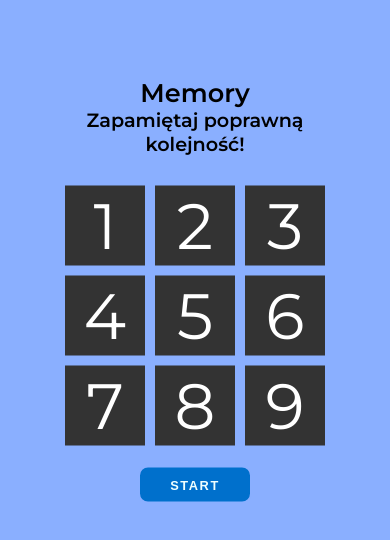
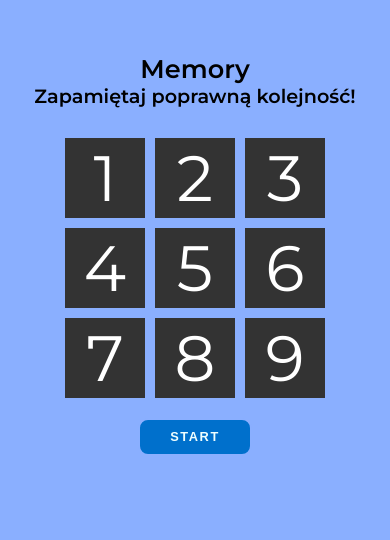
Before and after one commit to adamvodka/adamvodka.github.io, a plain HTML site: page project-2/game/memory/index.html in a window 390 px wide. Shown: the part 132-672 px from the top of the page. Drawn offline with Linux system fonts and the light colour scheme.

Commit message:
clear comments, fix typo

```diff
--- a/project-2/game/memory/app.js
+++ b/project-2/game/memory/app.js
@@ -49,7 +49,6 @@ function playRound(nextSequence) {
 
 function nextStep() {
   const tiles = ["1", "2", "3", "4", "5", "6", "7", "8", "9"];
-  // const tiles = Array.from({ length: 9 }, (_, index) => index + 1) // =? tablica, która ma długość 9 a każdy element to index + 1.
   const random = tiles[Math.floor(Math.random() * tiles.length)];
   return random;
 }
@@ -117,20 +116,16 @@ btnStart.addEventListener("click", () => {
 });
 
 btnLvl1.addEventListener("click", () => {
-  console.log('click btn1');
   roundsCount = 5
   startGame();
 });
 
 btnLvl2.addEventListener("click", () => {
-  console.log('click btn2');
   roundsCount = 10
   startGame();
 });
 
 btnLvl3.addEventListener("click", () => {
-  console.log('click btn3');
-
   roundsCount = 15
   startGame();
 });
--- a/project-2/game/memory/style.css
+++ b/project-2/game/memory/style.css
@@ -11,17 +11,19 @@ html {
 }
 
 body {
+  background-color: rgb(138, 175, 255);
+  font-family: "Montserrat", sans-serif;
   display: flex;
   justify-content: center;
-  background-color: rgb(138, 175, 255);
-  font-family: "Montserrat", sans-serif;
+  align-items: center;
 }
 
 .game-container {
-  position: absolute;
-  top: 50%;
-  left: 50%;
-  transform: translate(-50%, -50%);
+  display: flex;
+  flex-direction: column;
+  justify-content: center;
+  align-items: center;
+  height: 100vh;
 }
 
 .hidden {
@@ -47,8 +49,7 @@ header {
   grid-template-columns: 150px 150px 150px;
   grid-gap: 30px;
   position: relative;
-  padding-top: 30px;
-  padding-bottom: 20px;
+  padding: 30px 0 20px 0;
 }
 
 .unclickable {
@@ -88,7 +89,6 @@ header {
 .tile-1.activated {
   background-color: peru;
 }
-
 .tile-2:active,
 .tile-2.activated {
   background-color: chartreuse;
@@ -126,7 +126,7 @@ header {
   text-align: center;
 }
 
-.btn{
+.btn {
   display: inline-block;
   height: 38px;
   padding: 0 30px;
@@ -146,7 +146,6 @@ header {
 }
 
 .btn:hover {
-  /* background-color: lightgrey; */
   box-shadow: 0px 0px 0px 3px #0070cc;
   outline: 0;
   transition-duration: 250ms;
@@ -171,8 +170,6 @@ header {
   }
 
   .tile-container {
-    width: 100%;
-    height: 100%;
     grid-template-rows: 80px 80px 80px;
     grid-template-columns: 80px 80px 80px;
     grid-gap: 10px;
@@ -184,6 +181,10 @@ header {
   }
 
   .info-section {
-    text-align: center;
+    display: flex;
+    flex-direction: column;
+    align-items: center;
+    justify-content: flex-start;
+    height: 110px;
   }
 }
```
Also changed, not shown: project-2/pokemon/index.html (+3 -2 lines).
